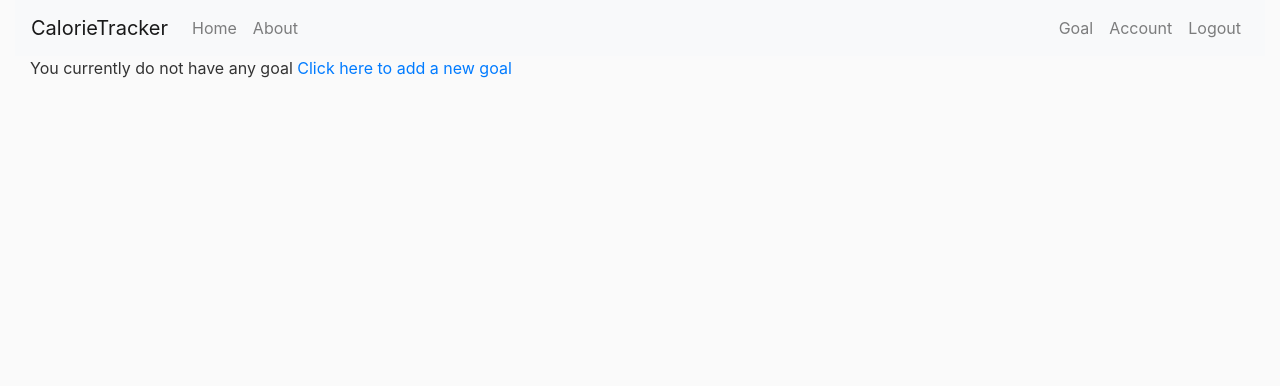
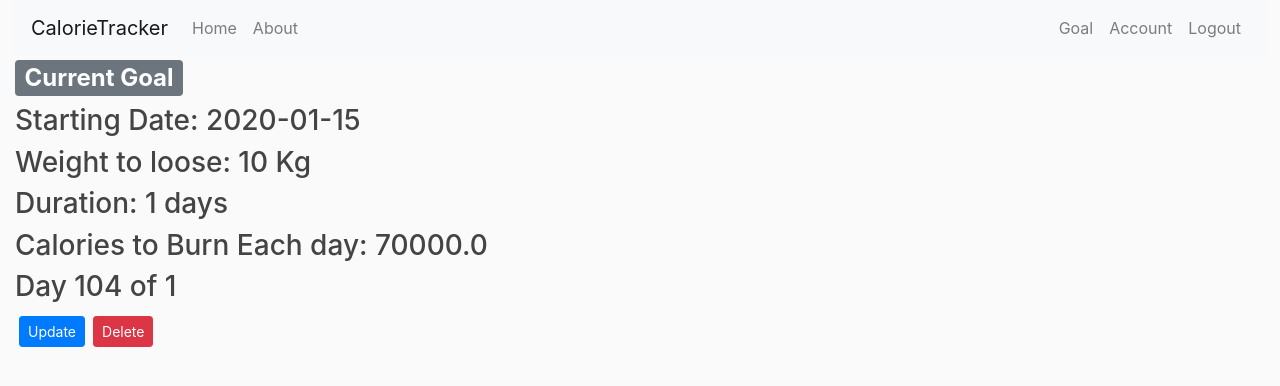
Before and after one commit to AJ-1654/calorie_tracker, a Flask app: page /goal in a window 1280 px wide. Shown: the top 386 px of the page. Run offline with Flask 2, Linux system fonts and the light colour scheme; a user stored in the database is signed in; tables that the repository leaves empty hold one stand-in row (values such as "Sample post"); some libraries are stand-ins or nearby versions.

Commit message:
goal add update delete functionality added

```diff
--- a/calorietracker/goals/forms.py
+++ b/calorietracker/goals/forms.py
@@ -8,4 +8,4 @@ class GoalForm(FlaskForm):
     weight = IntegerField('Weight to Loose', validators=[DataRequired()])
     days = IntegerField('Days to achieve Goal', validators=[DataRequired()])
     start_date = DateField('Start Date',validators=[DataRequired()])
-    submit = SubmitField('Add Goal')
+    submit = SubmitField('Go')
--- a/calorietracker/goals/routes.py
+++ b/calorietracker/goals/routes.py
@@ -4,7 +4,7 @@ from flask_login import current_user, login_required
 from calorietracker import db
 from calorietracker.models import Goal
 from calorietracker.goals.forms import GoalForm
-
+from datetime import date
 
 goals = Blueprint('goals', __name__)
 
@@ -12,11 +12,13 @@ goals = Blueprint('goals', __name__)
 @goals.route("/goal", methods=['GET'])
 @login_required
 def display_goal():
-    # goal = Goal.query.filter_by(person=current_user).first()
-    # if goal:
-    #     return render_template('goal.html', goal=goal)
-    # else:
-    return render_template('goal.html')
+    goal = Goal.query.filter_by(person=current_user).first()
+    if goal:
+        date_today = date.today()
+        diff = (date_today - goal.start_date).days
+        return render_template('goal.html', goal=goal, diff=diff)
+    else:
+        return render_template('goal.html')
 
 
 @goals.route("/goal/new", methods=['GET', 'POST'])
@@ -30,56 +32,38 @@ def add_goal():
         db.session.commit()
         flash('Your Goal has been created!', 'success')
         return redirect(url_for('goals.display_goal'))
-    return render_template('add_goal.html',title='New Goal',form=form, legend='New Goal')
+    return render_template('add_goal.html', title='New Goal', form=form, legend='New Goal')
 
 
-# @goals.route("/goal/new", methods=['GET', 'POST'])
-# @login_required
-# def new_goal():
-#     form = GoalForm()
-#     if form.validate_on_submit():
-#         goal = Goal(weight=form.weight.data, days=form.days.data, start_date=form.start_date.data,
-#                     person=current_user)
-#         db.session.add(goal)
-#         db.session.commit()
-#         flash('Your Goal has been created!', 'success')
-#         return redirect(url_for('main.home'))
-#     return render_template('create_goal.html', title='New Post', form=form, legend='New Post')
+@goals.route("/goal/<int:goal_id>/update", methods=['GET', 'POST'])
+@login_required
+def update_goal(goal_id):
+    goal = Goal.query.get_or_404(goal_id)
+    if goal.person != current_user:
+        abort(403)
+    form = GoalForm()
+    if form.validate_on_submit():
+        goal.weight = form.weight.data
+        goal.days = form.days.data
+        goal.start_date = form.start_date.data
+        db.session.commit()
+        flash('Your Goal has been updated', 'success')
+        return redirect(url_for('goals.display_goal'))
+    elif request.method == 'GET':
+        form.weight.data = goal.weight
+        form.days.data = goal.days
+        form.start_date.data = goal.start_date
+    return render_template('add_goal.html', title='Update Goal', form=form,
+                           legend='Update Goal')
 
 
-# @posts.route("/post/<int:post_id>")
-# def post(post_id):
-#     post = Post.query.get_or_404(post_id)
-#     return render_template('post.html', title=post.title, post=post)
-
-
-# @posts.route("/post/<int:post_id>/update", methods=['GET', 'POST'])
-# @login_required
-# def update_post(post_id):
-#     post = Post.query.get_or_404(post_id)
-#     if post.author != current_user:
-#         abort(403)
-#     form = PostForm()
-#     if form.validate_on_submit():
-#         post.title = form.title.data
-#         post.content = form.content.data
-#         db.session.commit()
-#         flash('Your post has been updated', 'success')
-#         return redirect(url_for('posts.post', post_id=post.id))
-#     elif request.method == 'GET':
-#         form.title.data = post.title
-#         form.content.data = post.content
-#     return render_template('create_post.html', title='New Post', form=form,
-#                            legend='Update Post')
-
-
-# @posts.route("/post/<int:post_id>/delete", methods=['POST'])
-# @login_required
-# def delete_post(post_id):
-#     post = Post.query.get_or_404(post_id)
-#     if post.author != current_user:
-#         abort(403)
-#     db.session.delete(post)
-#     db.session.commit()
-#     flash('Your post has been deleted', 'success')
-#     return redirect(url_for('main.home'))
+@goals.route("/goal/<int:goal_id>/delete", methods=['POST'])
+@login_required
+def delete_goal(goal_id):
+    goal = Goal.query.get_or_404(goal_id)
+    if goal.person != current_user:
+        abort(403)
+    db.session.delete(goal)
+    db.session.commit()
+    flash('Your Goal has been deleted', 'success')
+    return redirect(url_for('goals.display_goal'))
--- a/calorietracker/models.py
+++ b/calorietracker/models.py
@@ -42,7 +42,7 @@ class Goal(db.Model):
     days = db.Column(db.Integer, nullable=False)
     date_created = db.Column(
         db.DateTime, nullable=False, default=datetime.now())
-    start_date = db.Column(db.DateTime, nullable=False, default=datetime.now())
+    start_date = db.Column(db.Date, nullable=False, default=date.today())
     user_id = db.Column(db.Integer, db.ForeignKey('user.id'), nullable=False)
     Days = db.relationship('Day', backref='goal', lazy=True)
 
--- a/calorietracker/templates/add_goal.html
+++ b/calorietracker/templates/add_goal.html
@@ -33,6 +33,7 @@
             </div>
             <div class="form-group">
                 {{ form.start_date.label(class="form-control-label") }}
+                <br>
                 {{ form.start_date(class="form-control-date") }}
             </div>
         </fieldset>
--- a/calorietracker/templates/goal.html
+++ b/calorietracker/templates/goal.html
@@ -1,10 +1,62 @@
 {% extends "layout.html" %}
 {% block content %}
 {%if goal%}
-display Goal
+<div class="container-fluid">
+    <div class="row">
+        <h2><span class="badge badge-secondary">Current Goal</span></h2>
+    </div>
+    <div class="row">
+        <h3>Starting Date: {{goal.start_date}}</h3>
+    </div>
+    <div class="row">
+        <h3>Weight to loose: {{goal.weight}} Kg</h3>
+    </div>
+    <div class="row">
+        <h3>Duration: {{goal.days}} days</h3>
+    </div>
+    <div class="row">
+        <h3>Calories to Burn Each day: {{(7000*goal.weight)/goal.days}}</h3>
+    </div>
+    {% if diff>=0 %}
+    <div class="row">
+        <h3>Day {{diff+1}} of {{goal.days}}</h3>
+    </div>
+    {% endif %}
+    <div class="row">
+        <a class="btn btn-primary btn-sm m-1" href="{{ url_for('goals.update_goal', goal_id=goal.id) }}">Update</a>
+        <button type="button" class="btn btn-danger btn-sm m-1" data-toggle="modal"
+            data-target="#deleteModal">Delete</button>
+    </div>
+</div>
+
+
+
+
+<div class="modal fade" id="deleteModal" tabindex="-1" role="dialog" aria-labelledby="deleteModalLabel"
+    aria-hidden="true">
+    <div class="modal-dialog" role="document">
+        <div class="modal-content">
+            <div class="modal-header">
+                <h5 class="modal-title" id="deleteModalLabel">Delete Goal?</h5>
+                <button type="button" class="close" data-dismiss="modal" aria-label="Close">
+                    <span aria-hidden="true">&times;</span>
+                </button>
+            </div>
+            <div class="modal-footer">
+                <button type="button" class="btn btn-secondary" data-dismiss="modal">Close</button>
+                <form action="{{ url_for('goals.delete_goal', goal_id=goal.id) }}" method="POST">
+                    <input class="btn btn-danger" type="submit" value="Delete">
+                </form>
+            </div>
+        </div>
+    </div>
+</div>
+
+
+
 {% else %}
 <div class=container-fluid>
-    You currently do not have any goal
+    You currently do not have any goal<br>
     <a href="{{url_for('goals.add_goal')}}">Click here to add a new goal</a>
 </div>
 {% endif %}
```
Also changed, not shown: calorietracker/site.db.
